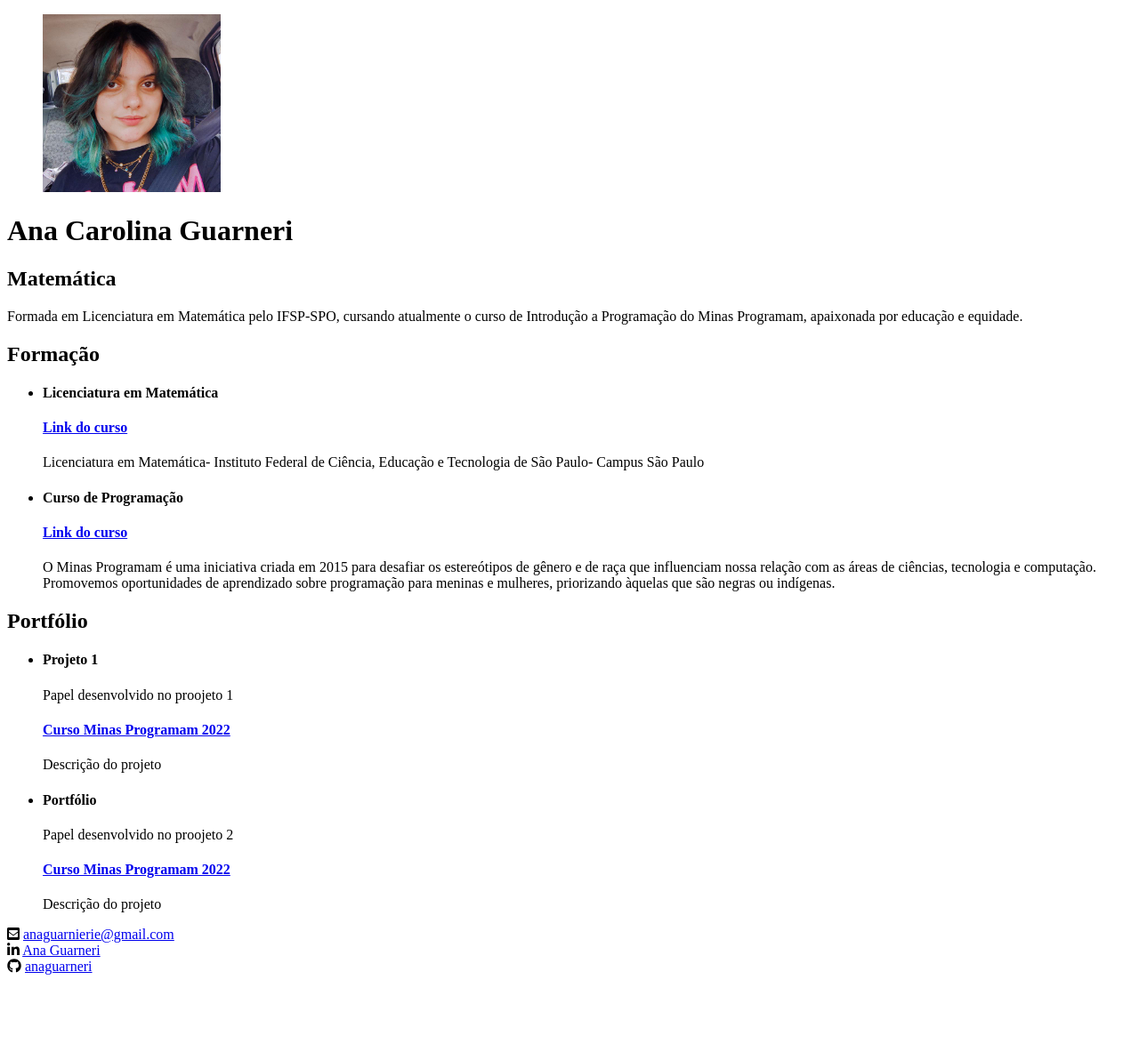
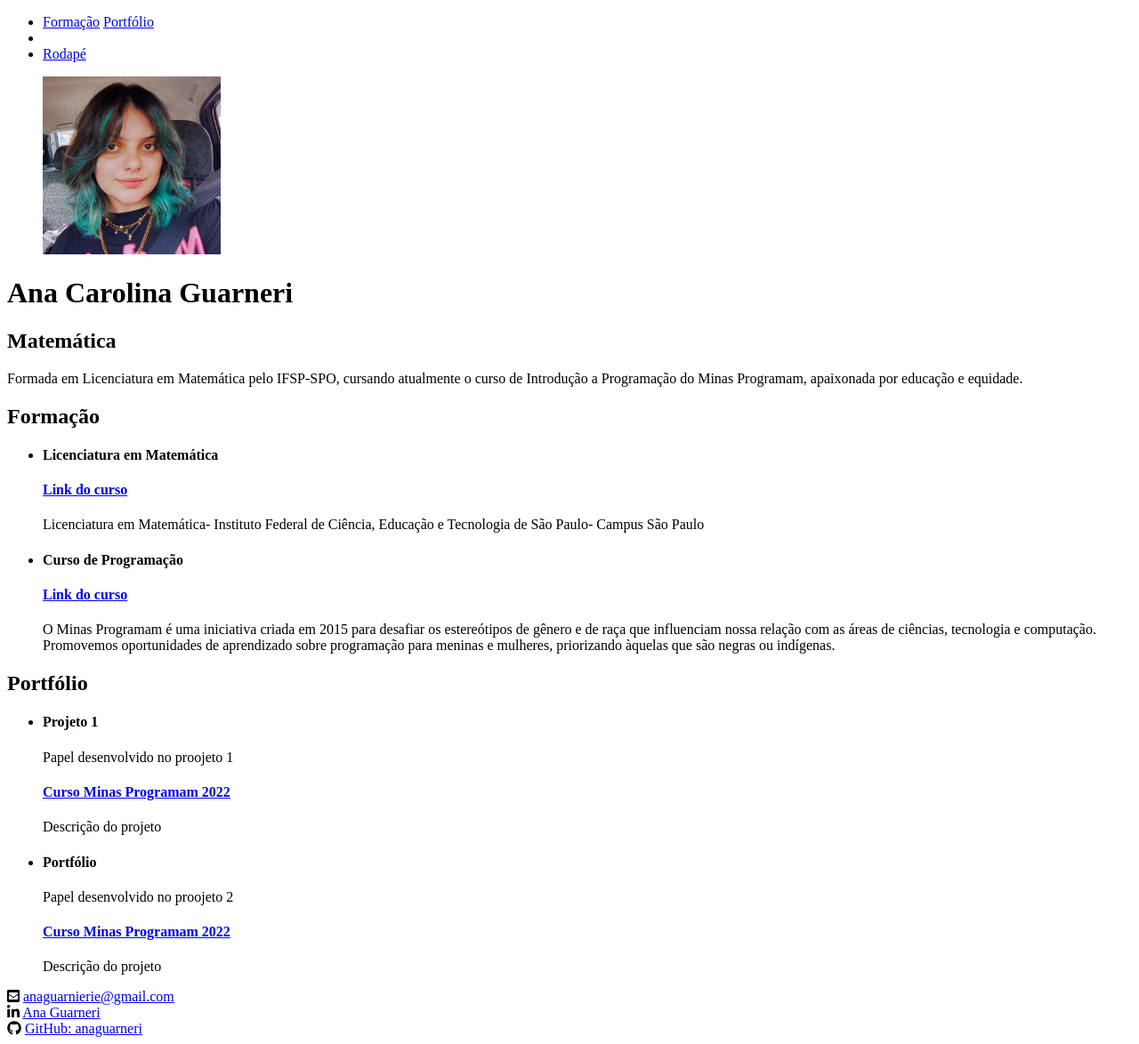
Before and after one commit to anaguarneri/portfolio, a plain HTML site: page index.html in a window 1280 px wide. Shown: the whole page at 89% size. Before the commit the page ends 1104 px from the top, so only its background shows below. Drawn offline with Linux system fonts and the light colour scheme.

Commit message:
primeira parte finalizada

```diff
--- a/index.html
+++ b/index.html
@@ -13,6 +13,20 @@
 </head>
 
 <body>
+    <navbar>
+        <ul>
+            <li>
+                <a href="#formacao"> Formação</a>
+                <a href="#portfolio"> Portfólio</a>
+            </li>
+            <li>
+
+            </li>
+            <li>
+                <a href="#rodape"> Rodapé</a>
+            </li>
+        </ul>
+    </navbar>
     <main>
         <figure>
             <img src="./187720676_3154465648141729_1720831478184410356_n.jpg"
@@ -23,7 +37,7 @@
         <p> Formada em Licenciatura em Matemática pelo IFSP-SPO, cursando atualmente o curso de Introdução a Programação
         do Minas Programam, apaixonada por educação e equidade.</p>
     </main>
-    <section>
+    <section id="formacao">
         <h1> Formação</h1>
         <ul>
             <li>
@@ -44,7 +58,7 @@
             </li>
         </ul>
     </section>
-    <section>
+    <section id="portfolio">
         <h1> Portfólio</h1>
         <ul>
         <li>
@@ -63,18 +77,18 @@
 
 
     </section>
-    <footer>
+    <footer id="rodape">
         <div>
-           <i class="fas fa-envelope-square"></i>
+           <span class="fas fa-envelope-square"></span>
         <a href="mailto:anaguarnierie@gmail.com" target="_blank">anaguarnierie@gmail.com</a>
         </div>
         <div>
-            <i class="fab fa-brands fa-linkedin-in"></i>
+            <span class="fab fa-brands fa-linkedin-in"></span>
         <a href="https://www.linkedin.com/in/ana-carolina-c-4b0571185/" target="_blank"> Ana Guarneri</a>
         </div>
        <div>
            <span class="fab fa-brands fa-github"></span>
-        <a href="https://github.com/anaguarneri" target="_blank"> anaguarneri</a>
+        <a href="https://github.com/anaguarneri" target="_blank"> GitHub: anaguarneri</a>
        </div>
 
     </footer>
```
